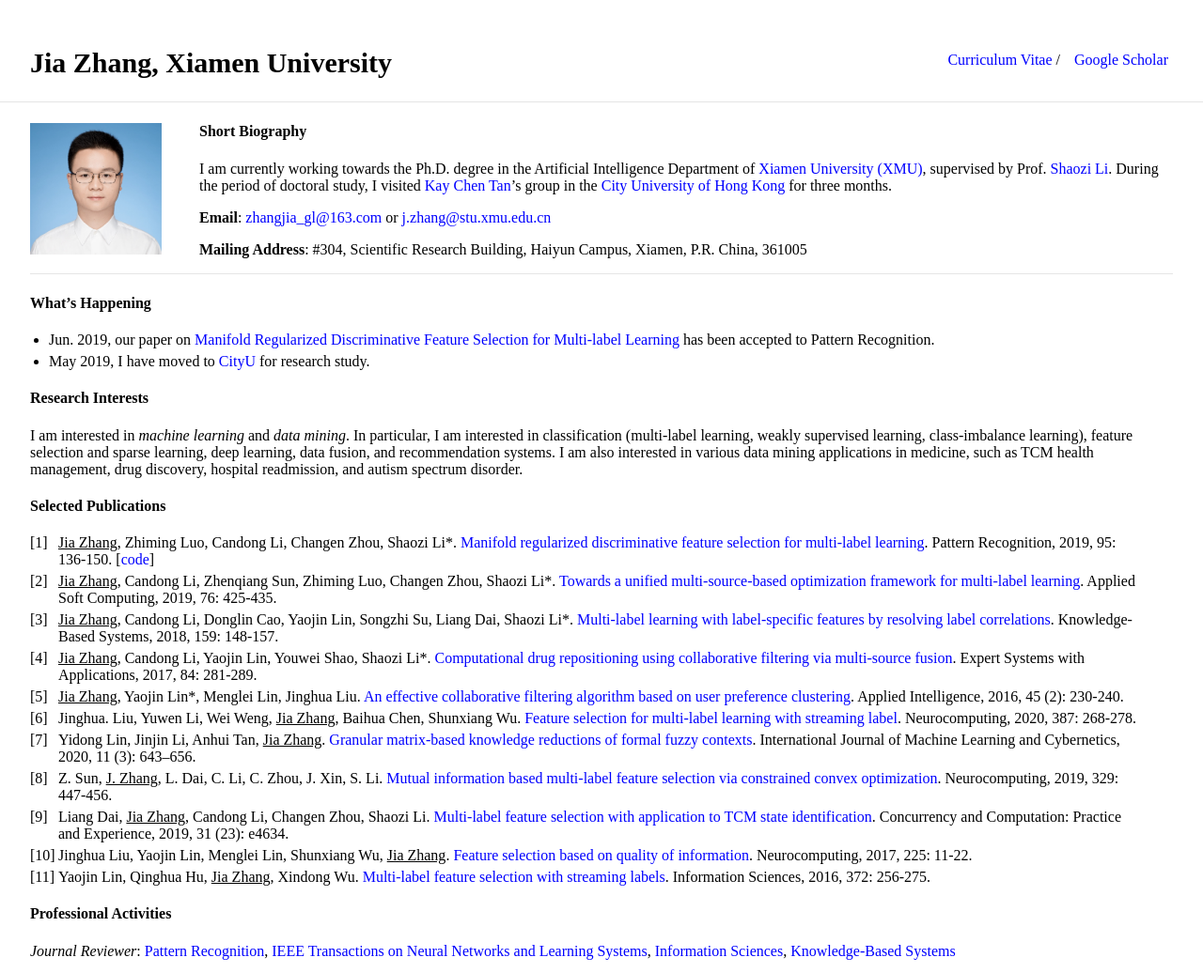
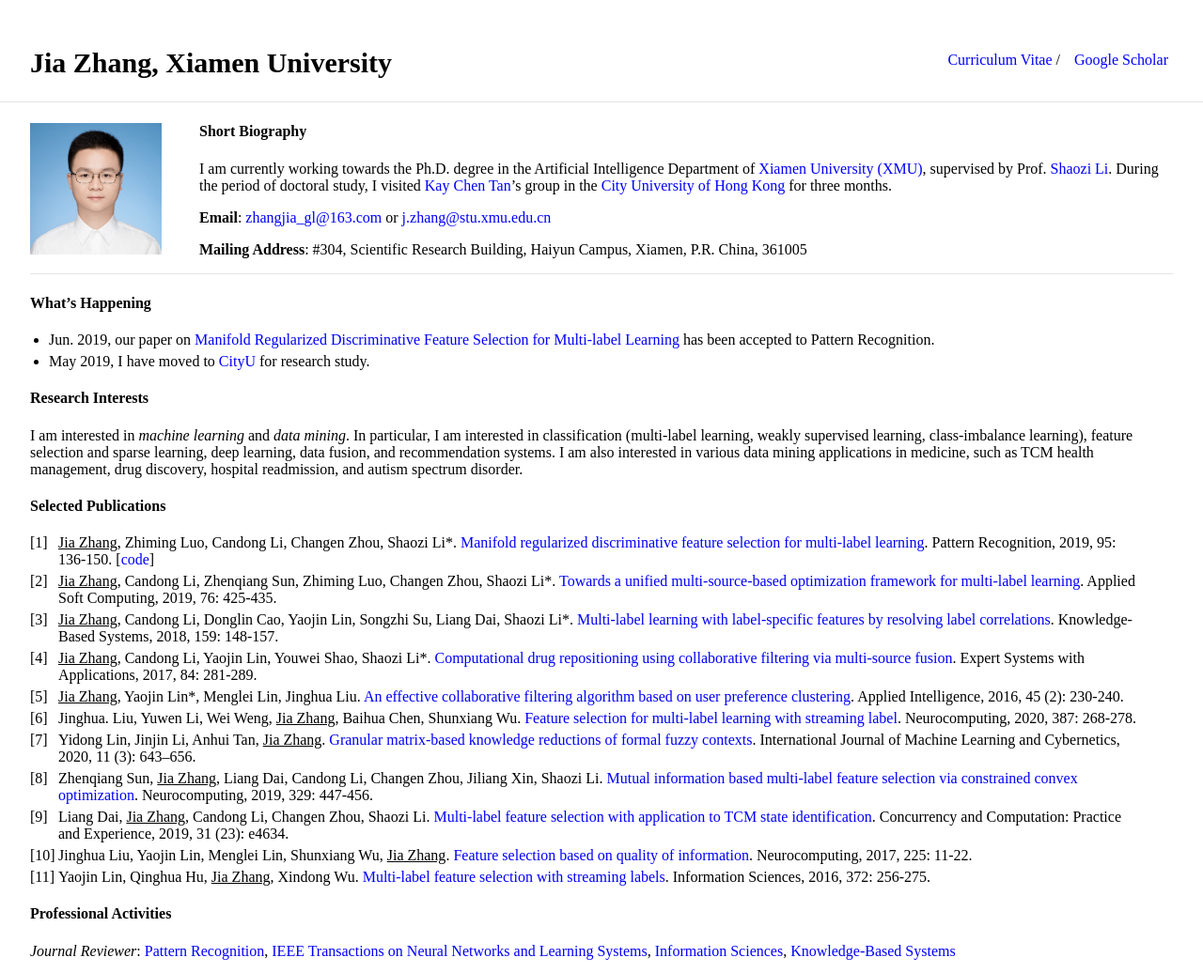
Before and after one commit to jiazhang-ml/jiazhang-ml.github.io, a Jekyll site: the page built from index.md, in a window 1280 px wide. Shown: the top 1036 px of the page at 94% size. Built offline with Jekyll 4.4.1, drawn with Linux system fonts in a browser that asks for light colours; grey boxes are pictures that could not be loaded.

Commit message:
Update index.md

```diff
--- a/index.md
+++ b/index.md
@@ -32,7 +32,7 @@ I am interested in *machine learning* and *data mining*. In particular, I am int
 5. <u>Jia Zhang</u>, Yaojin Lin\*, Menglei Lin, Jinghua Liu. [An effective collaborative filtering algorithm based on user preference clustering](https://link.springer.com/article/10.1007/s10489-015-0756-9). Applied Intelligence, 2016, 45 (2): 230-240.
 6. Jinghua. Liu, Yuwen Li, Wei Weng, <u>Jia Zhang</u>, Baihua Chen, Shunxiang Wu. [Feature selection for multi-label learning with streaming label](https://www.sciencedirect.com/science/article/abs/pii/S0925231220300242). Neurocomputing, 2020, 387: 268-278.
 7. Yidong Lin, Jinjin Li, Anhui Tan, <u>Jia Zhang</u>. [Granular matrix-based knowledge reductions of formal fuzzy contexts](https://link.springer.com/article/10.1007/s13042-019-01022-4). International Journal of Machine Learning and Cybernetics, 2020, 11 (3): 643–656.
-8. Z. Sun, <u>J. Zhang</u>, L. Dai, C. Li, C. Zhou, J. Xin, S. Li. [Mutual information based multi-label feature selection via constrained convex optimization](https://www.sciencedirect.com/science/article/abs/pii/S0925231218312360). Neurocomputing, 2019, 329: 447-456.
+8. Zhenqiang Sun, <u>Jia Zhang</u>, Liang Dai, Candong Li, Changen Zhou, Jiliang Xin, Shaozi Li. [Mutual information based multi-label feature selection via constrained convex optimization](https://www.sciencedirect.com/science/article/abs/pii/S0925231218312360). Neurocomputing, 2019, 329: 447-456.
 9. Liang Dai, <u>Jia Zhang</u>, Candong Li, Changen Zhou, Shaozi Li. [Multi‐label feature selection with application to TCM state identification](https://onlinelibrary.wiley.com/doi/abs/10.1002/cpe.4634). Concurrency and Computation: Practice and Experience, 2019, 31 (23): e4634.
 10. Jinghua Liu, Yaojin Lin, Menglei Lin, Shunxiang Wu, <u>Jia Zhang</u>. [Feature selection based on quality of information](https://www.sciencedirect.com/science/article/abs/pii/S0925231216312991). Neurocomputing, 2017, 225: 11-22.
 11. Yaojin Lin, Qinghua Hu, <u>Jia Zhang</u>, Xindong Wu. [Multi-label feature selection with streaming labels](https://www.sciencedirect.com/science/article/pii/S0020025516306120). Information Sciences, 2016, 372: 256-275.
```
